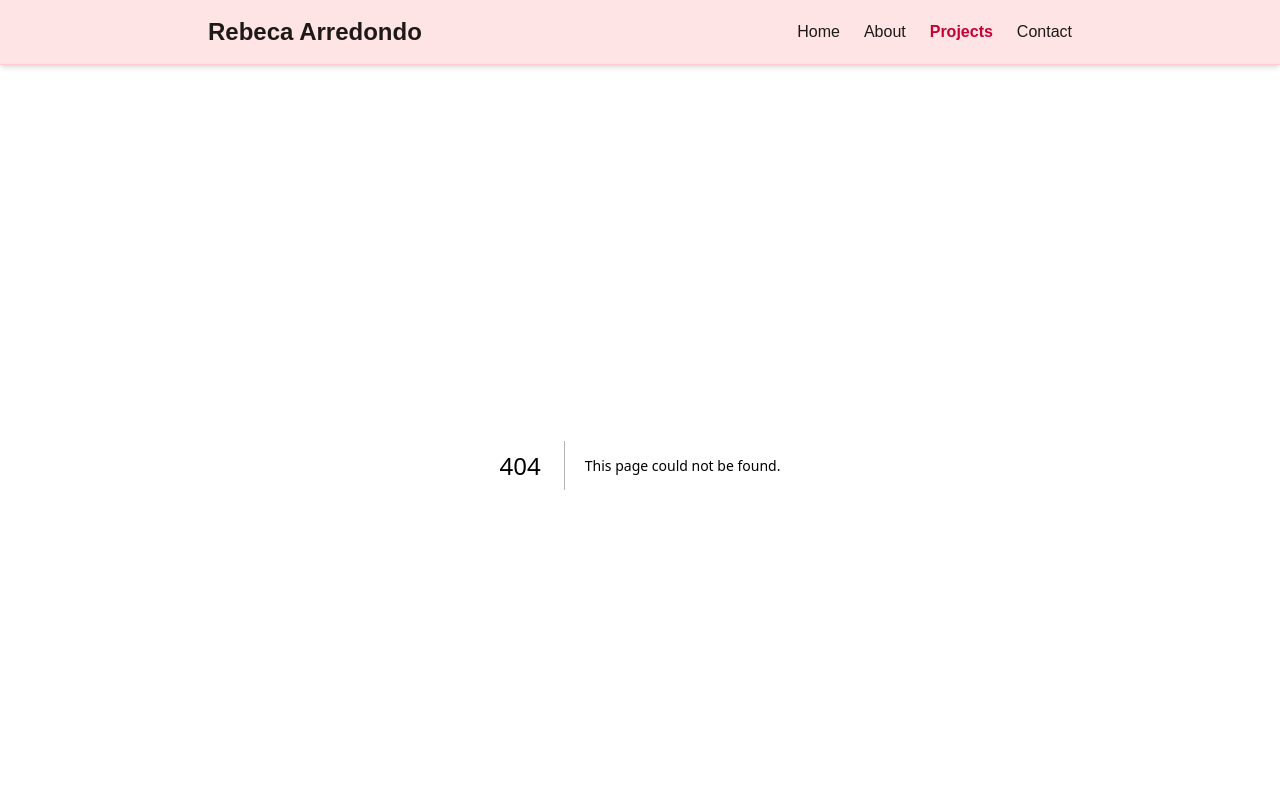
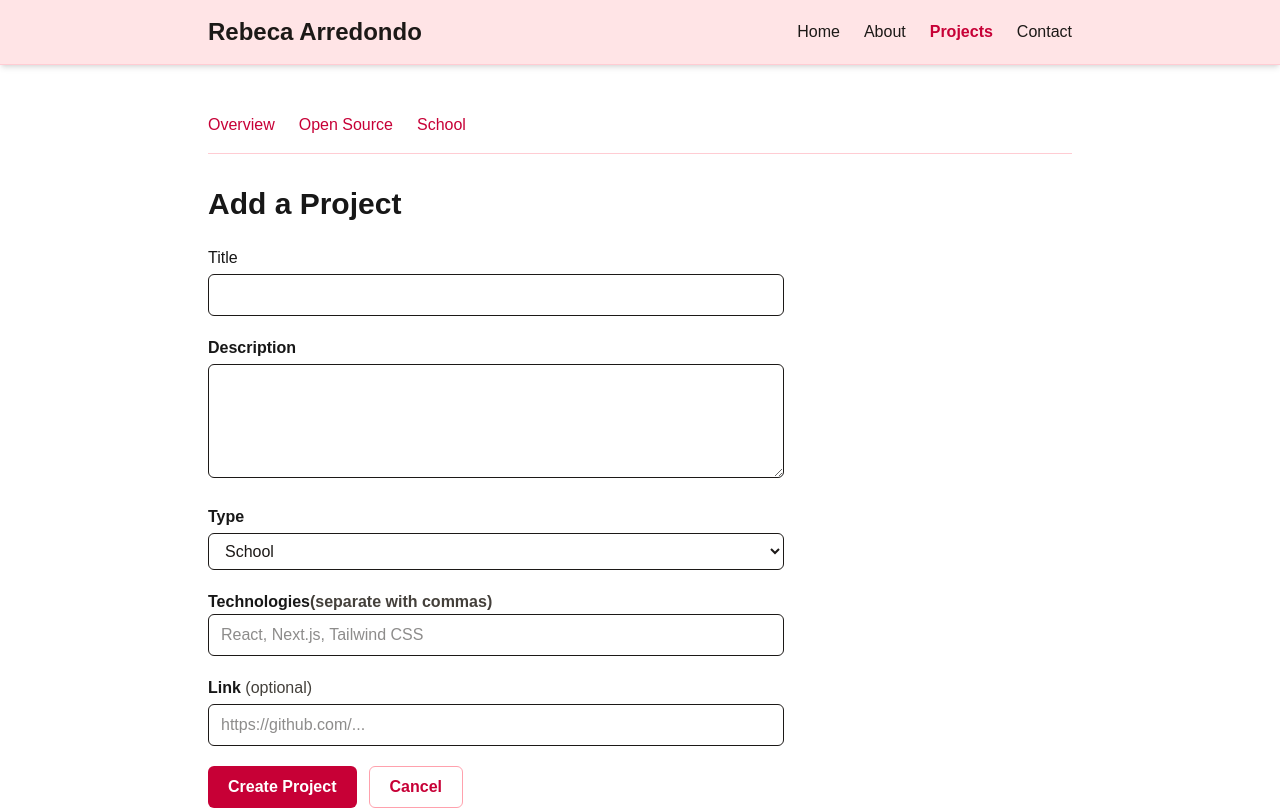
Before and after one commit to rarredondo9/wdd430-portfolio, a Next.js app: page /projects/create in a window 1280 px wide. Before the commit this address had no page. Shown: the top 810 px of the page. Built offline with nearby package versions, Linux system fonts and the light colour scheme; no server answers.

Commit message:
Add create, edit, and delete for projects with Server Actions

```diff
--- /dev/null
+++ b/app/projects/[id]/edit/loading.tsx
@@ -0,0 +1,7 @@
+export default function Loading() {
+    return (
+        <p role="status" className="text-stone-700">
+            Loading project...
+        </p>
+    );
+}
--- /dev/null
+++ b/app/projects/[id]/edit/page.tsx
@@ -0,0 +1,30 @@
+import { notFound } from "next/navigation";
+import ProjectForm from "@/components/ProjectForm";
+import { updateProject } from "@/lib/actions";
+import { getProjectById } from "@/lib/projects-db";
+
+export default async function EditProjectPage(props: {
+    params: Promise<{ id: string}>;
+}) {
+    const { id } = await props.params;
+    const projectId = Number(id);
+
+    if (!Number.isInteger(projectId) || projectId < 1) {
+        notFound();
+    }
+
+    const project = await getProjectById(projectId);
+
+    if (!project) {
+        notFound();
+    }
+
+    const updateProjectWithId = updateProject.bind(null, id);
+
+    return (
+        <section>
+            <h1 className="mb-6 text-3xl font-bold">Edit Project</h1>
+            <ProjectForm action={updateProjectWithId} project={project} submitLabel="Save Changes" />
+        </section>
+    );
+}
--- /dev/null
+++ b/app/projects/create/page.tsx
@@ -0,0 +1,11 @@
+import ProjectForm from "@/components/ProjectForm";
+import { createProject } from "@/lib/actions";
+
+export default function CreateProjectPage() {
+    return (
+        <section>
+            <h1 className="mb-6 text-3xl font-bold">Add a Project</h1>
+            <ProjectForm action={createProject} submitLabel="Create Project" />
+        </section>
+    );
+}
--- a/app/projects/page.tsx
+++ b/app/projects/page.tsx
@@ -2,6 +2,7 @@ import { Suspense } from "react";
 import ProjectSearch from "@/components/ProjectSearch";
 import ProjectResults from "@/components/ProjectResults";
 import ProjectCardSkeleton from "@/components/ProjectCardSkeleton";
+import Link from "next/link";
 
 export default function ProjecsOverview({
     searchParams,
@@ -11,6 +12,11 @@ export default function ProjecsOverview({
     return (
         <section>
             <h1 className="text-3xl fotn-bold mb-4">Projects Overview</h1>
+            <Link
+             href="/projects/create"
+             className="mb-6 inline-block roundedn-md bg-rose-500 px-4 py-2 font-semibold text-white hover:bg-rose-800">
+                +Add Project
+             </Link>
             <p className="text-lg text-stone-700 mb-10">
                 Here you can find the different kinds of projects I have worked on. Use the menu above to see my open source and school projects.
             </p>
--- a/components/ProjectCard.tsx
+++ b/components/ProjectCard.tsx
@@ -1,13 +1,17 @@
+import Link from "next/link";
+import { deleteProject } from "@/lib/actions";
+
 interface ProjectCardProps {
+    id?: number;
     title: string;
     description: string;
     technologies: string[];
     link?: string;
 }
 
-export default function ProjectCard({title, description, technologies, link} : ProjectCardProps) {
+export default function ProjectCard({ id, title, description, technologies, link }:ProjectCardProps) {
     return (
-        <article className="p-4 border-l-4 border-rose-400 bg-white rounded">
+        <article className="p-4 border-1-4 border-rose-400 bg-white rounded">
             <h3 className="text-xl font-bold mb-2 text-stone-900">{title}</h3>
             <p className="text-stone-700 mb-3">{description}</p>
             <p className="text-sm text-stone-700">
@@ -20,6 +24,21 @@ export default function ProjectCard({title, description, technologies, link} : P
                     </a>
                 </p>
             )}
+
+            {id !== undefined && (
+                <div className="mt-4 flex gap-3">
+                    <Link href={`/projects/${id}/edit`}
+                    className="rounded-md border border-rose-300 px-3 py-1 text-sm font-semibold text-rose-700 hover:bg-rose-50">
+                        Edit<span className="sr-only"> {title}</span>
+                    </Link>
+                    <form action={deleteProject.bind(null, id)}>
+                        <button type="submit"
+                        className="rounded-md border border-red-300 px-3 py-1 text-sm font-semibold text-red-700 hover:bg-red-50">
+                            Delete<span className="sr-only"> {title}</span>
+                        </button>
+                    </form>
+                </div>
+            )}
         </article>
     );
 }
--- /dev/null
+++ b/components/ProjectForm.tsx
@@ -0,0 +1,66 @@
+import Link from "next/link";
+import type { Project } from "@/lib/projects-db";
+
+interface ProjectFormProps {
+    action: (forData: FormData) => Promise<void>;
+    project?: Project;
+    submitLabel: string;
+}
+
+const inputClass =
+    'w-full rounded-md border border-reso-200 bg-white px-3 py-2 text-stone-900 focus:border-rose-400 focus:outline-none focus:ring-2 focus:ring-rose-200';
+
+    export default function ProjectForm({ action, project, submitLabel }: ProjectFormProps) {
+        return (
+            <form action={action} className="max-w-xl space-y-5">
+                <div>
+                    <label htmlFor="title" className="mb-1 block font-semifold">Title</label>
+                    <input id="title" name="title" required minLength={2}
+                        defaultValue={project?.title} className={inputClass} />
+                </div>
+
+                <div>
+                    <label htmlFor="description" className="mb-1 block font-semibold">Description</label>
+                    <textarea name="description" id="description" required minLength={10} rows={4}
+                        defaultValue={project?.description} className={inputClass} />
+                </div>
+
+                <div>
+                    <label htmlFor="type" className="mb-1 block font-semibold">Type</label>
+                    <select id="type" name="type" required
+                        defaultValue={project?.type ?? 'school'} className={inputClass}>
+                            <option value="school">School</option>
+                            <option value="opensource">Open Source</option>
+                        </select>
+                </div>
+
+                <div>
+                    <label htmlFor="technologies" className="b-1 block font-semibold">
+                        Technologies<span className="font-normmal text-stone-700">(separate with commas)</span>
+                    </label>
+                    <input id="technologies" name="technologies" required
+                        placeholder="React, Next.js, Tailwind CSS"
+                        defaultValue={project?.technologies.join(', ')} className={inputClass} />
+                </div>
+
+                <div>
+                    <label htmlFor="link" className="mb-1 block font-semibold">
+                        Link <span className="font-normal text-stone-700">(optional)</span>
+                    </label>
+                    <input id="link" name="link" type="url" placeholder="https://github.com/..."
+                        defaultValue={project?.link ?? ''} className={inputClass} />
+                </div>
+
+                <div className="flex gap-3">
+                    <button type="submit"
+                     className="rounded-md bg-rose-700 px-5 py-2 font-semibold text-white hover:ng-rose-800 focus-visible:outline-2 focus-visible:outline-offset-2 focus-visible:outline-rose-700">
+                        {submitLabel}
+                    </button>
+                    <Link href="/projects"
+                    className="rounded-md border border-rose-300 px-5 py-2 font-semibold text-rose-700 hover:bg-rose-50">
+                        Cancel
+                    </Link>
+                </div>
+            </form>
+        );
+    }
--- a/components/ProjectList.tsx
+++ b/components/ProjectList.tsx
@@ -1,6 +1,7 @@
 import ProjectCard from "./ProjectCard";
 
 interface Project {
+    id?: number;
     title: string;
     description: string;
     technologies: string[];
--- /dev/null
+++ b/lib/actions.ts
@@ -0,0 +1,91 @@
+'use server';
+
+import { z } from "zod";
+import { revalidatePath } from "next/cache";
+import { redirect } from "next/navigation";
+import { sql } from "@/lib/projects-db";
+
+const ProjectFormSchema = z.object({
+    title: z.string().trim().min(2, 'Title must be at least 2 characters.'),
+    description: z.string().trim().min(10, 'Description must be at least 10 characters.'),
+    type: z.enum(['opensource', 'school']),
+    technologies: z.string().trim().min(2, 'Add at least one technology.'),
+    link: z
+        .string()
+        .trim()
+        .refine((value) => value === '' || /^https?:\/\//.test(value), 'Link must start with hattp:// or https://'),
+
+});
+
+function parseProjectForm(formData: FormData) {
+    const parsed = ProjectFormSchema.safeParse({
+        title: formData.get('title') ?? '',
+        description: formData.get('description') ?? '',
+        type: formData.get('type') ?? '',
+        technologies: formData.get('technologies') ?? '',
+        link: formData.get('link') ?? '',
+    });
+
+    if (!parsed.success) {
+        throw new Error('Invalid project input. Please check the form and try again.');
+    }
+
+    const technologies = parsed.data.technologies
+        .split(',')
+        .map((tech) => tech.trim())
+        .filter((tech) => tech.length > 0);
+
+    return {
+        title: parsed.data.title,
+        description: parsed.data.description,
+        type: parsed.data.type,
+        technologies,
+        link: parsed.data.link || null,
+    };
+}
+
+function toProjectId(id: string | number): number {
+    const projectId = Number(id);
+    if (!Number.isInteger(projectId) || projectId < 1) {
+        throw new Error('Invalid project id.');
+    }
+    return projectId;
+}
+
+export async function createProject(formData: FormData): Promise<void> {
+    const { title, description, type, technologies, link } = parseProjectForm(formData);
+
+    await sql`
+    INSERT INTO projects (title, description, type, technologies, link)
+    VALUES (${title}, ${description}, ${type}, ${technologies}, ${link})
+    `;
+
+    revalidatePath('/projects');
+    redirect('/projects');
+}
+
+export async function updateProject(id: string, formData: FormData): Promise<void> {
+    const projectId = toProjectId(id);
+    const { title, description, type, technologies, link } =parseProjectForm(formData);
+
+    await sql`
+        UPDATE projects
+        SET title = ${title},
+            description = ${description},
+            type = ${type},
+            technologies = ${technologies},
+            link = ${link}
+        WHERE id = ${projectId}
+    `;
+
+    revalidatePath('/projects');
+    redirect('/projects');
+}
+
+export async function deleteProject(id: number): Promise<void> {
+    const projectId = toProjectId(id);
+
+    await sql`DELETE FROM projects WHERE id = ${projectId}`;
+
+    revalidatePath('/projects');
+}
--- a/lib/projects-db.ts
+++ b/lib/projects-db.ts
@@ -17,7 +17,7 @@ if (!databaseUrl) {
     throw new Error('Database URL is missing. Check your .env.local file.');
 }
 
-const sql = neon(databaseUrl);
+export const sql = neon(databaseUrl);
 
 export async function getProjects(type?: string | null): Promise<Project[]> {
     if (type) {
--- a/package.json
+++ b/package.json
@@ -13,7 +13,8 @@
     "next": "16.4.3",
     "react": "19.3.0",
     "react-dom": "19.3.0",
-    "use-debounce": "^10.1.1"
+    "use-debounce": "^10.1.1",
+    "zod": "^4.6.7"
   },
   "devDependencies": {
     "@tailwindcss/turbopack": "^4",
```
Also changed, not shown: 1 other file (tests, documents, lock files or other folders). Lines whose indentation alone changed are shown as unchanged.
